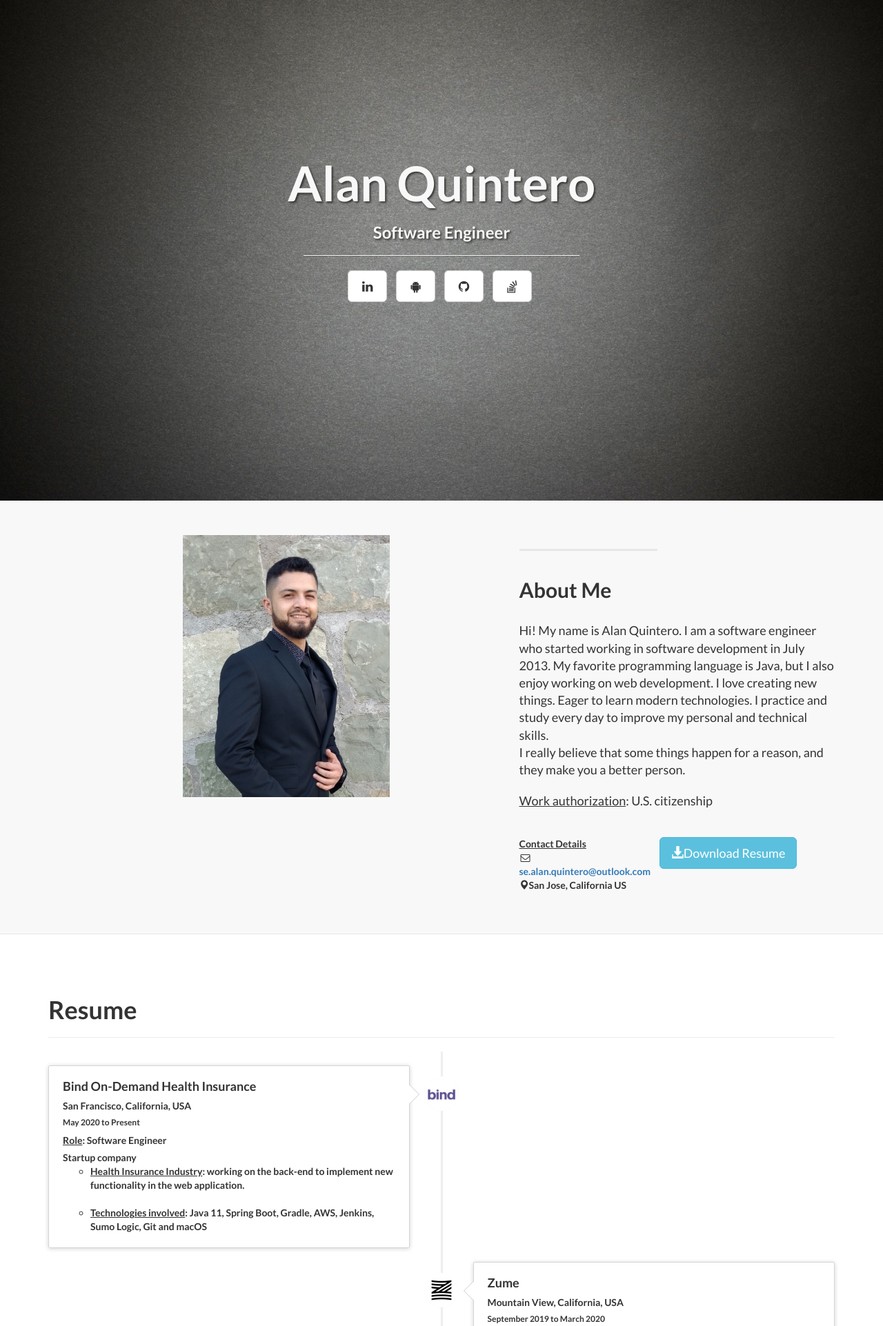
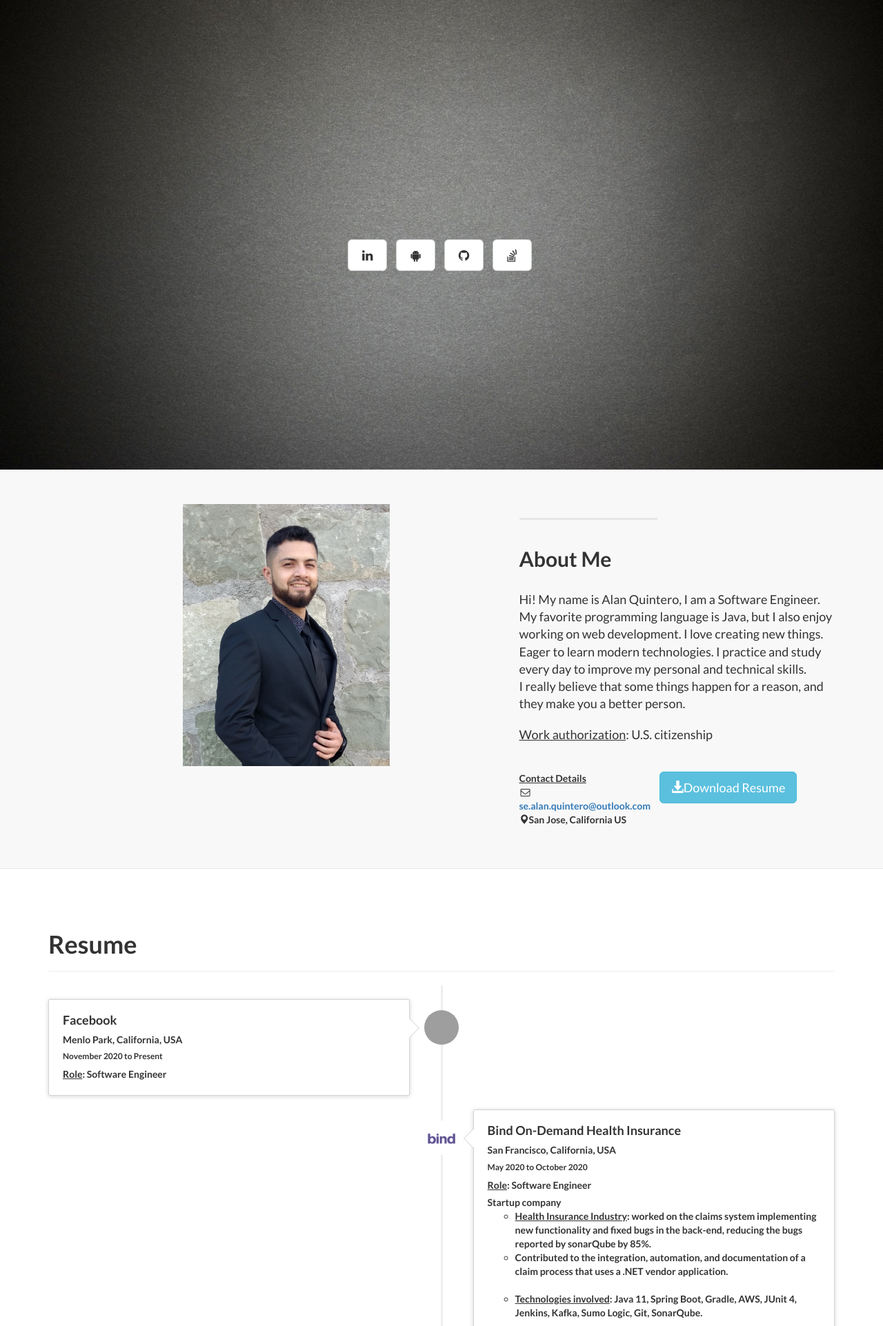
Before and after one commit to alanquintero/alanquintero.github.io, a PHP site: page / in a window 1280 px wide. Shown: the part 51-1974 px from the top of the page at 69% size. Run offline with PHP 8.4, Linux system fonts and the light colour scheme; grey boxes are pictures that could not be loaded.

Commit message:
update page style

```diff
--- a/css/landing-page.css
+++ b/css/landing-page.css
@@ -35,7 +35,7 @@
     padding-bottom: 50px;
     text-align: center;
     color: #f8f8f8;
-    background: url("../img/intro-bg.jpg") no-repeat center center;
+    background: url("../img/intro-bg.jpg?ver=1") no-repeat center center;
     background-size: cover;
 }
 
--- a/index.html
+++ b/index.html
@@ -4,7 +4,7 @@
 		<meta property="og:type" content="profile" />
 		<meta property="og:title" content="Alan Quintero" />
 		<meta property="og:url" content="http://alanquintero.com.mx/" />
-		<meta property="og:image" content="http://alanquintero.com.mx/img/AlanQuinteroShare.png" />
+		<meta property="og:image" content="http://alanquintero.com.mx/img/AlanQuinteroShare.png?ver=1" />
 		<meta property="profile:first_name" content="Alan" />
 		<meta property="profile:last_name" content="Quintero" />
 		<meta charset="utf-8">
@@ -15,8 +15,8 @@
 		<title>Alan Quintero</title>
 		<link rel="icon" href="img/AlanQuintero.ico">
 		<link href="css/bootstrap.min.css" rel="stylesheet">
-		<link href="css/landing-page.css?ver=1" rel="stylesheet">
-		<link href="css/style.css?ver=1" rel="stylesheet">
+		<link href="css/landing-page.css?ver=4" rel="stylesheet">
+		<link href="css/style.css?ver=4" rel="stylesheet">
 		<link href="font-awesome/css/font-awesome.min.css" rel="stylesheet">
 		<link href="https://fonts.googleapis.com/css?family=Lato:300,400,700,300italic,400italic,700italic" rel="stylesheet">
 	</head>
@@ -74,9 +74,7 @@
 			<div class="row">
 				<div class="col-lg-12">
 					<div class="intro-message">
-						<h1>Alan Quintero</h1>
-						<h3>Software Engineer</h3>
-						<hr class="intro-divider">
+						<br/><br/><br/><br/><br/><br/>
 						<ul class="list-inline intro-social-buttons" id="headList">
 							<li id="headElement1">
 								<a href="https://www.linkedin.com/in/alan-quintero" title="LinkedIn" target="_blank" class="btn btn-default btn-lg"><i class="fa fa-linkedin fa-fw"></i> <span class="network-name" /></a>
@@ -105,13 +103,13 @@
 		<div class="container">
 			<div class="row">
 				<div class="col-lg-5 col-lg-offset-2 col-sm-6">
-					<img class="img-responsive" src="img/profile.jpg" alt="" style="width:300px;height:380px;">
+					<img class="img-responsive" src="img/profile.jpg?ver=2" alt="" style="width:300px;height:380px;">
 				</div>
 				<div class="col-lg-5 col-sm-6">
 					<hr class="section-heading-spacer">
 					<div class="clearfix"></div>
 					<h2 class="section-heading">About Me</h2>
-					<p class="lead">Hi! My name is Alan Quintero. I am a software engineer who started working in software development in July 2013. My favorite programming language is Java, but I also enjoy working on web development. I love creating new things. Eager to learn modern technologies. I practice and study every day to improve my personal and technical skills.<br> I really believe that some things happen for a reason, and they make you a better person.</p>
+					<p class="lead">Hi! My name is Alan Quintero, I am a Software Engineer. My favorite programming language is Java, but I also enjoy working on web development. I love creating new things. Eager to learn modern technologies. I practice and study every day to improve my personal and technical skills.<br> I really believe that some things happen for a reason, and they make you a better person.</p>
 					<p class="lead"><u>Work authorization</u>: U.S. citizenship</p>
 					<br/>
 					<div class="row">
@@ -148,29 +146,45 @@
 			</div>
 			<ul class="timeline">
 				<li>
+					<img class="timeline-badge info" class="img-responsive" src="img/facebook.png" alt="" style="width:50px;height:50px;">
+					<div class="timeline-panel">
+						<div class="timeline-heading">
+							<h4 class="timeline-title">Facebook</h4>
+							<h5>Menlo Park, California, USA</h5>
+							<h6 class="timeline-title">November 2020 to Present</h6>
+						</div>
+						<div class="timeline-body">
+							<p><u>Role</u>: Software Engineer</p>
+						</div>
+					</div>
+				</li>
+				<li class="timeline-inverted">
 					<img class="timeline-badge info" class="img-responsive" src="img/bind.png" alt="" style="width:50px;height:50px;">
 					<div class="timeline-panel">
 						<div class="timeline-heading">
 							<h4 class="timeline-title">Bind On-Demand Health Insurance</h4>
 							<h5>San Francisco, California, USA</h5>
-							<h6 class="timeline-title">May 2020 to Present</h6>
+							<h6 class="timeline-title">May 2020 to October 2020</h6>
 						</div>
 						<div class="timeline-body">
 							<p><u>Role</u>: Software Engineer</p>
 							<p>Startup company</p>
 							<ul>
 								<li>
-									<u>Health Insurance Industry</u>: working on the back-end to implement new functionality in the web application.
+									<u>Health Insurance Industry</u>: worked on the claims system implementing new functionality and fixed bugs in the back-end, reducing the bugs reported by sonarQube by 85%.
+								</li>
+								<li>
+									Contributed to the integration, automation, and documentation of a claim process that uses a .NET vendor application.
 								</li>
 								<br>
 								<li>
-									<u>Technologies involved</u>: Java 11, Spring Boot, Gradle, AWS, Jenkins, Sumo Logic, Git and macOS
+									<u>Technologies involved</u>: Java 11, Spring Boot, Gradle, AWS, JUnit 4, Jenkins, Kafka, Sumo Logic, Git, SonarQube.
 								</li>
 							</ul>
 						</div>
 					</div>
 				</li>
-				<li class="timeline-inverted">
+				<li>
 					<img class="timeline-badge info" class="img-responsive" src="img/zume.jpg" alt="" style="width:50px;height:50px;">
 					<div class="timeline-panel">
 						<div class="timeline-heading">
@@ -193,13 +207,13 @@
 								</li>
 								<br>
 								<li>
-									<u>Technologies involved</u>: TypeScript, ExpressJS, VueJS, Jest, Redis, Docker, Git, WebStorm and macOS
+									<u>Technologies involved</u>: TypeScript / JavaScript, ExpressJS, VueJS, Jest, Redis, Git, JSON.
 								</li>
 							</ul>
 						</div>
 					</div>
 				</li>
-				<li>
+				<li class="timeline-inverted">
 					<img class="timeline-badge info" class="img-responsive" src="img/talix.png" alt="" style="width:50px;height:50px;">
 					<div class="timeline-panel">
 						<div class="timeline-heading">
@@ -222,13 +236,16 @@
 								</li>
 								<br>
 								<li>
-									<u>Technologies involved</u>: Java 7, J2EE, Apache OpenNLP, CVS, Oracle, Apache Tomcat, IntelliJ and Ubuntu
+									<u>Technologies involved</u>: Java 7, JUnit, Apache OpenNLP, CVS, Oracle SQL, Tomcat.
 								</li>
 							</ul>
 						</div>
 					</div>
 				</li>
-				<li class="timeline-inverted">
+			</ul>
+			<div id="show-resume" style="display: none;">
+				<ul class="timeline">
+					<li>
 						<img class="timeline-badge info" class="img-responsive" src="img/infosys.png" alt="" style="width:50px;height:50px;">
 						<div class="timeline-panel">
 							<div class="timeline-heading">
@@ -238,6 +255,7 @@
 							</div>
 							<div class="timeline-body">
 								<p><u>Role</u>: Technology Analyst</p>
+								<p>IT Consulting Services company</p>
 								<ul>
 									<li>
 										<u>Internal Infrastructure</u>: worked on the back-end development to implement a RESTful Java application used as a middleware to execute a Scala Application.
@@ -250,7 +268,7 @@
 									</li>
 									<br>
 									<li>
-									<u>Technologies involved</u>: Java 8, J2EE, Spring Boot, Spring Security, RESTful, Maven, JSON, JDBC, Hibernate, JUnit 4, Mockito, Git, Oracle, Apache Tomcat, Eclipse and macOS
+										<u>Technologies involved</u>: Java 8, REST, Maven, JSON, JUnit 4, Mockito, Git, Tomcat.
 									</li>
 								</ul>
 								<br>
@@ -259,10 +277,7 @@
 							</div>
 						</div>
 					</li>
-			</ul>
-			<div id="show-resume" style="display: none;">
-				<ul class="timeline">
-					<li>
+					<li class="timeline-inverted">
 						<img class="timeline-badge info" class="img-responsive" src="img/accenture.jpg" alt="" style="width:50px;height:50px;">
 						<div class="timeline-panel">
 							<div class="timeline-heading">
@@ -272,6 +287,7 @@
 							</div>
 							<div class="timeline-body">
 								<p><u>Role</u>: Software Engineering Sr. Analyst</p>
+								<p>IT Consulting Services company</p>
 								<ul>
 									<li>
 										<u>Mass Media Industry</u>: worked on the back-end development to create a RESTful Java application using Spring Boot.
@@ -287,7 +303,7 @@
 									</li>
 									<br>
 									<li>
-										<u>Technologies involved</u>: Java 8, J2EE, Spring Boot, Spring Security, RESTful, JDBC, Hibernate, Maven, JUnit 4, Mockito, Selenium 2, Git, MySQL, Teradata, Sonar, Apache Tomcat, Jenkins, JSON, XML, Swagger, Google Check style, Eclipse, Atlassian Suite, Windows and Agile Methodology
+										<u>Technologies involved</u>: Java 8, Spring Boot, REST, Hibernate, Maven, JUnit 4, Mockito, Selenium 2, Git, MySQL, Teradata, SonarQube, Tomcat, Jenkins, JSON, XML, Swagger.
 									</li>
 								</ul>
 								<br>
@@ -296,7 +312,7 @@
 							</div>
 						</div>
 					</li>
-					<li class="timeline-inverted">
+					<li>
 						<img class="timeline-badge info" class="img-responsive" src="img/tcs.jpg" alt="" style="width:50px;height:50px;">
 						<div class="timeline-panel">
 							<div class="timeline-heading">
@@ -306,6 +322,7 @@
 							</div>
 							<div class="timeline-body">
 								<p><u>Role</u>: Java Developer and Project Leader of Mexico team</p>
+								<p>IT Consulting Services company</p>
 								<ul>
 									<li>
 										<u>Health Insurance Industry</u>: worked on the back-end development to implement a new line of business for a web application.
@@ -314,11 +331,11 @@
 										Proposed changing the validations to be in each step of the claim process instead of having them at the final step, to avoid going back and forward within the process. It improved the user experience by facilitating the usage of the claims process.
 									</li>
 									<li>
-											Organized and conducted a Java training for interns. Created an internal tool to book conference rooms. The tool has been used by more than 200 employees.
+										Organized and conducted Java training for interns. Created an internal tool to book conference rooms. The tool has been used by more than 200 employees.
 									</li>
 									<br>
 									<li>
-										<u>Technologies involved</u>: Java 6, J2EE, JUnit 4, JavaScript, JSP, HTML5, Oracle, Eclipse, IBM Rational Team Concert (RTC), Windows and Scrum
+										<u>Technologies involved</u>: Java 6, Spring MVC 3, Maven 3, REST, JUnit 4, JSON, Hibernate, Git, Jetty, SonarQube, Oracle SQL.
 									</li>
 								</ul>
 								<br>
@@ -327,7 +344,7 @@
 							</div>
 						</div>
 					</li>
-					<li>
+					<li class="timeline-inverted">
 						<img class="timeline-badge info" class="img-responsive" src="img/softtek.jpg" alt="" style="width:50px;height:30px;">
 						<div class="timeline-panel">
 							<div class="timeline-heading">
@@ -337,6 +354,7 @@
 							</div>
 							<div class="timeline-body">
 								<p><u>Role</u>: Java Developer Intern</p>
+								<p>IT Consulting Services company</p>
 								<ul>
 									<li>
 										<u>Financial Industry</u>: worked on the back-end development in the migration of a desktop application to a web application.
@@ -346,7 +364,7 @@
 									</li>
 									<br>
 									<li>
-										<u>Technologies involved</u>: Java 6, J2EE, Spring MVC 3, Maven 3, RESTful, JUnit 4, JSON, iBatis, JDBC, Git, Jetty, Sonar, Oracle PL/SQL, Eclipse, Windows and Agile Methodology
+										<u>Technologies involved</u>: Java 6, Spring MVC 3, Maven 3, REST, JUnit, JSON, iBatis, Git, Jetty, Oracle PL/SQL.
 									</li>
 								</ul>
 								<br>
@@ -562,6 +580,7 @@
 						<p>Link: <a href="https://play.google.com/store/apps/details?id=autonightmode.mx.com.alanquintero.autonightmode" target="_blank">Read Mode - Android App</a></p>
 						<a href="https://github.com/alanquintero/readmode" target="_blank" class="btn btn-default btn-lg"><i class="fa fa-github fa-fw"></i> <span class="network-name">Read Mode - Android App</span></a>
 					</div>
+					<br/>
 					<div class="col-lg-5 col-sm-6">
 						<div id="projects1Carousel" class="carousel slide carousel-square" data-ride="carousel">
 							<ol class="carousel-indicators">
@@ -677,7 +696,7 @@
 					</div>
 					<br/>
 					<div class="col-lg-5 col-sm-6">
-						<img class="img-responsive more-projects" src="img/github.jpg?ver=1">
+						<img class="img-responsive more-projects" src="img/github.jpg?ver=5">
 					</div>
 				</div>
 			</div>
@@ -699,7 +718,7 @@
 					<p class="lead"><u>My favorite quote:</u> <i>"If you are going to do something, do it well, if not, you better not do it"</i>. I learned that from my father.</p>
 				</div>
 				<div class="col-lg-5  col-sm-6">
-					<img class="img-responsive" src="img/more.jpg?ver=1" alt="" style="width:400px;height:320px;">
+					<img class="img-responsive" src="img/more.jpg?ver=2" alt="" style="width:400px;height:320px;">
 				</div>
 			</div>
 		</div>
```
Lines whose indentation alone changed are shown as unchanged.
